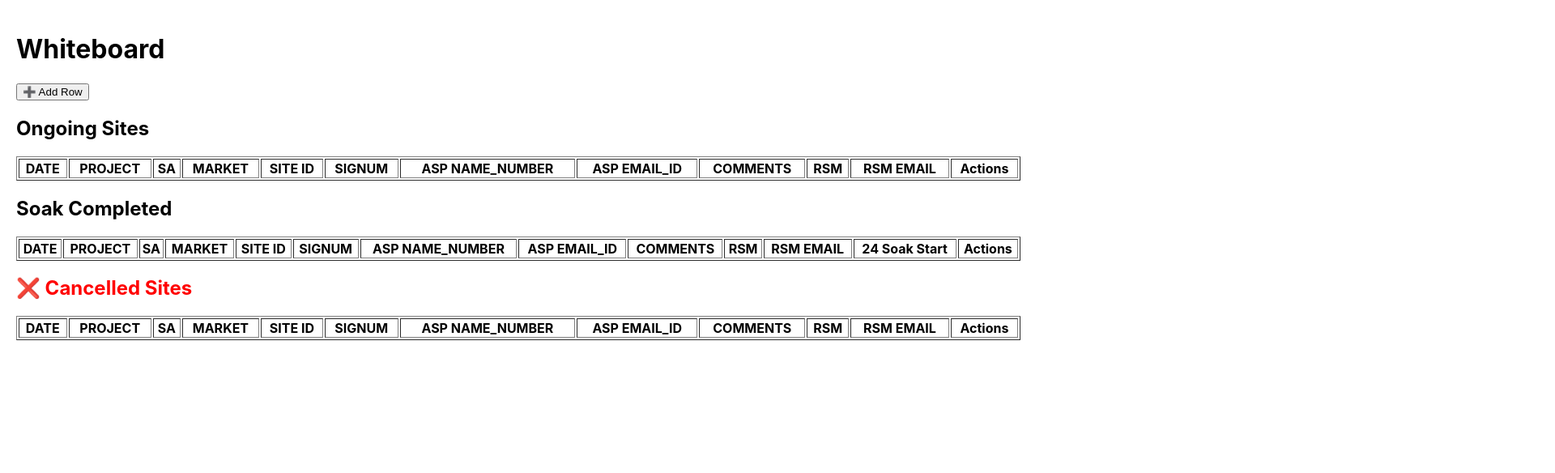
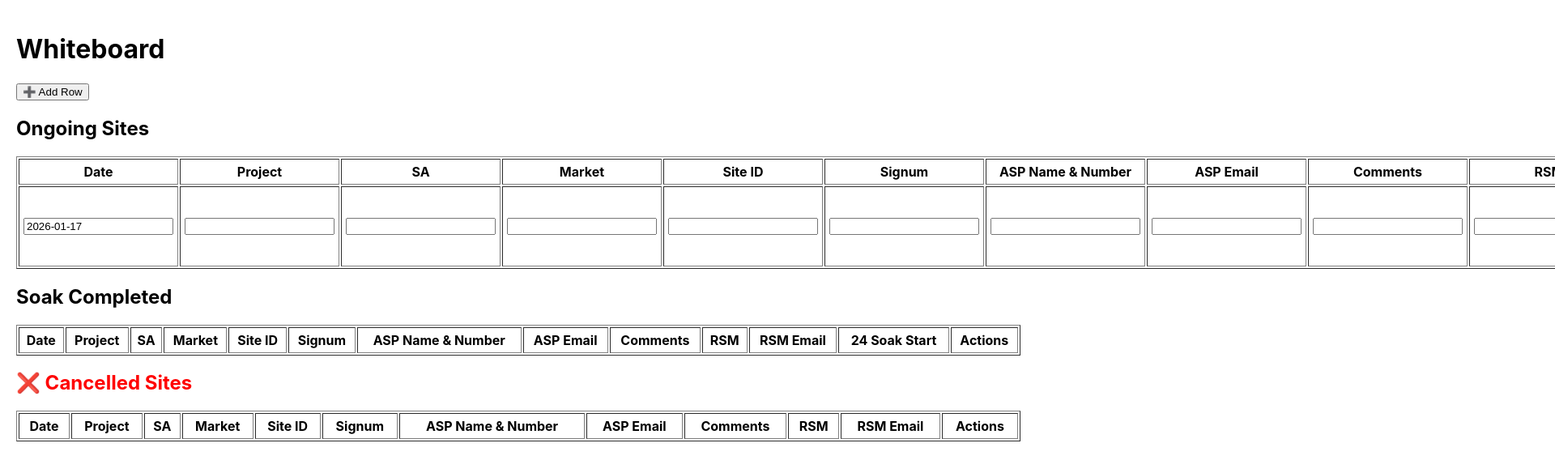
Before and after one commit to singhvivekbahadur-sudo/whiteboard-ui, a React (Create React App) app: page / in a window 1280 px wide. Shown: the top 584 px of the page at 81% size, 1920 px wide, since content can reach past the window. Built offline with nearby package versions, Linux system fonts and the light colour scheme.

Commit message:
CANCEL Notification working

```diff
--- a/src/App.js
+++ b/src/App.js
@@ -1,11 +1,7 @@
-import React, { useEffect, useState } from "react";
+import React, { useState } from "react";
 import emailjs from "@emailjs/browser";
 
-const EMAIL_SERVICE_ID = "service_m1ki0js";
-const EMAIL_TEMPLATE_ID = "template_tkia51p";
-const EMAIL_PUBLIC_KEY = "a1fQr9xeIiL4hJlH8";
-
-/* ---------------- AUTOFILL CONFIG ---------------- */
+/* ===== MARKET AUTO-FILL RULES ===== */
 const MARKET_RANGES = [
   { from: 0, to: 8, market: "PNW", rsm: "Jesus Ruben", email: "jesus.ruben.luna@ericsson.com" },
   { from: 10, to: 17, market: "MTN", rsm: "Supashya Saurav", email: "supashya.saurav@ericsson.com" },
@@ -21,8 +17,18 @@ const MARKET_RANGES = [
   { from: 224, to: 233, market: "MI/IN/KY", rsm: "Carlos Adrian", email: "carlos.adrian.melo@ericsson.com" }
 ];
 
+function resolveMarket(prefix) {
+  return MARKET_RANGES.find(r => prefix >= r.from && prefix <= r.to);
+}
+
+function extractPrefix(siteId) {
+  const match = siteId.match(/\d{3}/);
+  return match ? parseInt(match[0], 10) : null;
+}
+
+export default function App() {
   const emptyRow = {
-  date: new Date().toISOString().slice(0, 10),
+    date: new Date().toISOString().split("T")[0],
     project: "",
     sa: "",
     market: "",
@@ -32,45 +38,22 @@ const emptyRow = {
     asp_email_id: "",
     comments: "",
     rsm: "",
-  rsm_email: ""
+    rsm_email: "",
+    soakStart: ""
   };
 
-export default function App() {
-  const [rows, setRows] = useState([]);
-  const [soakRows, setSoakRows] = useState([]);
-  const [cancelRows, setCancelRows] = useState([]);
+  const [ongoing, setOngoing] = useState([{ ...emptyRow }]);
+  const [soak, setSoak] = useState([]);
+  const [cancelled, setCancelled] = useState([]);
 
-  /* -------- LOAD & AUTO DELETE 24HR SOAK -------- */
-  useEffect(() => {
-    const now = Date.now();
-    setRows(JSON.parse(localStorage.getItem("wb_rows") || "[]"));
-    setCancelRows(JSON.parse(localStorage.getItem("wb_cancel") || "[]"));
-    setSoakRows(
-      JSON.parse(localStorage.getItem("wb_soak") || "[]")
-        .filter(r => now - new Date(r.soak_start_time).getTime() < 24 * 60 * 60 * 1000)
-    );
-  }, []);
-
-  useEffect(() => localStorage.setItem("wb_rows", JSON.stringify(rows)), [rows]);
-  useEffect(() => localStorage.setItem("wb_soak", JSON.stringify(soakRows)), [soakRows]);
-  useEffect(() => localStorage.setItem("wb_cancel", JSON.stringify(cancelRows)), [cancelRows]);
-
-  const addRow = () => setRows([...rows, { ...emptyRow }]);
-
-  /* ---------------- AUTOFILL LOGIC ---------------- */
-  const extractPrefix = (val) => {
-    const m = val.match(/\d{3,}/);
-    return m ? parseInt(m[0].substring(0, 3), 10) : null;
-  };
-
-  const update = (i, field, value) => {
-    const updated = [...rows];
-    let row = { ...updated[i], [field]: value };
+  const update = (list, setList, index, field, value) => {
+    const updated = [...list];
+    const row = { ...updated[index], [field]: value };
 
     if (field === "site_id") {
       const prefix = extractPrefix(value);
       if (prefix !== null) {
-        const match = MARKET_RANGES.find(r => prefix >= r.from && prefix <= r.to);
+        const match = resolveMarket(prefix);
         if (match) {
           row.market = match.market;
           row.rsm = match.rsm;
@@ -79,95 +62,91 @@ export default function App() {
       }
     }
 
-    updated[i] = row;
-    setRows(updated);
+    updated[index] = row;
+    setList(updated);
   };
 
-  const moveToSoak = async (i) => {
-    const row = { ...rows[i], soak_start_time: new Date().toISOString() };
+  const sendEmail = (templateId, site) => {
+    return emailjs.send(
+      "service_m1ki0js",
+      templateId,
+      {
+        to_email: site.asp_email_id || site.rsm_email,
+        ...site
+      },
+      "a1fQr9xeIiL4hJlH8"
+    );
+  };
 
-    try {
-      await emailjs.send(
-        EMAIL_SERVICE_ID,
-        EMAIL_TEMPLATE_ID,
-        {
-          to_email: `${row.rsm_email}${row.asp_email_id ? "," + row.asp_email_id : ""}`,
-          ...row
-        },
-        EMAIL_PUBLIC_KEY
-      );
-    } catch (e) {
-      console.error("Email failed", e);
-    }
-
-    setSoakRows([...soakRows, row]);
-    setRows(rows.filter((_, idx) => idx !== i));
+  const moveToSoak = (i) => {
+    const site = { ...ongoing[i], soakStart: new Date().toLocaleString() };
+    sendEmail("z1ixnhv", site);
+    setSoak([...soak, site]);
+    setOngoing(ongoing.filter((_, idx) => idx !== i));
   };
 
   const cancelSite = (i) => {
-    setCancelRows([...cancelRows, rows[i]]);
-    setRows(rows.filter((_, idx) => idx !== i));
+    const site = ongoing[i];
+    sendEmail("template_y3pl72a", site);
+    setCancelled([...cancelled, site]);
+    setOngoing(ongoing.filter((_, idx) => idx !== i));
   };
 
-  const renderHeaders = (extra = []) => (
+  const headers = [
+    "Date","Project","SA","Market","Site ID","Signum",
+    "ASP Name & Number","ASP Email","Comments","RSM","RSM Email"
+  ];
+
+  const renderTable = (rows, setRows, actions, extraHeader, readOnly=false) => (
+    <table border="1" cellPadding="5" width="100%">
       <thead>
         <tr>
-        {Object.keys(emptyRow).map(h => <th key={h}>{h.replace("_", " ").toUpperCase()}</th>)}
-        {extra.map(h => <th key={h}>{h}</th>)}
+          {headers.map(h => <th key={h}>{h}</th>)}
+          {extraHeader && <th>{extraHeader}</th>}
           <th>Actions</th>
         </tr>
       </thead>
-  );
-
-  const renderRow = (r, i, readOnly, extra = null) => (
+      <tbody>
+        {rows.map((row, i) => (
           <tr key={i}>
-      {Object.keys(emptyRow).map(k => (
-        <td key={k}>
+            {headers.map(key => {
+              const field = key.toLowerCase().replace(/ & /g,"_").replace(/ /g,"_");
+              return (
+                <td key={key}>
                   <input
-            value={r[k] || ""}
+                    value={row[field] || ""}
                     readOnly={readOnly}
-            onChange={e => !readOnly && update(i, k, e.target.value)}
+                    onChange={e => update(rows, setRows, i, field, e.target.value)}
                   />
                 </td>
+              );
+            })}
+            {extraHeader && <td>{row.soakStart}</td>}
+            <td>{actions && actions(i)}</td>
+          </tr>
         ))}
-      {extra}
-      <td>
-        {!readOnly && (
-          <>
-            <button onClick={() => moveToSoak(i)}>➡ Soak</button>
-            <button onClick={() => cancelSite(i)}>❌ Cancel</button>
-          </>
-        )}
-      </td>
-    </tr>
+      </tbody>
+    </table>
   );
 
   return (
     <div style={{ padding: 20 }}>
       <h1>Whiteboard</h1>
-      <button onClick={addRow}>➕ Add Row</button>
+      <button onClick={() => setOngoing([...ongoing, { ...emptyRow }])}>➕ Add Row</button>
 
       <h2>Ongoing Sites</h2>
-      <table border="1" width="100%">
-        {renderHeaders()}
-        <tbody>{rows.map((r, i) => renderRow(r, i, false))}</tbody>
-      </table>
+      {renderTable(ongoing, setOngoing, i => (
+        <>
+          <button onClick={() => moveToSoak(i)}>Move to Soak</button>{" "}
+          <button onClick={() => cancelSite(i)}>❌ Cancel</button>
+        </>
+      ))}
 
       <h2>Soak Completed</h2>
-      <table border="1" width="100%">
-        {renderHeaders(["24 Soak Start"])}
-        <tbody>
-          {soakRows.map((r, i) =>
-            renderRow(r, i, true, <td>{new Date(r.soak_start_time).toLocaleString()}</td>)
-          )}
-        </tbody>
-      </table>
+      {renderTable(soak, () => {}, null, "24 Soak Start", true)}
 
       <h2 style={{ color: "red" }}>❌ Cancelled Sites</h2>
-      <table border="1" width="100%">
-        {renderHeaders()}
-        <tbody>{cancelRows.map((r, i) => renderRow(r, i, true))}</tbody>
-      </table>
+      {renderTable(cancelled, () => {}, null, null, true)}
     </div>
   );
 }
```
Lines whose indentation alone changed are shown as unchanged.
